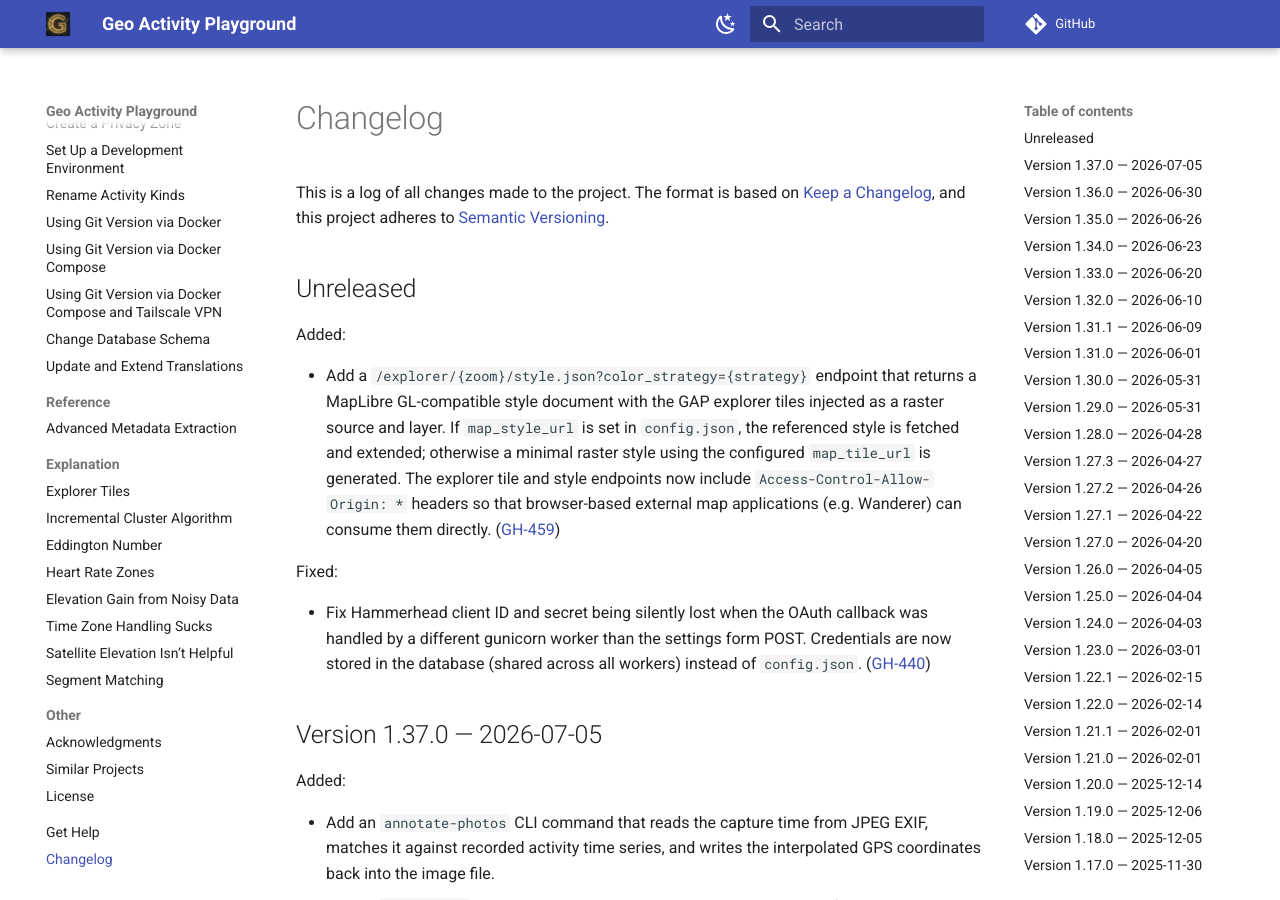
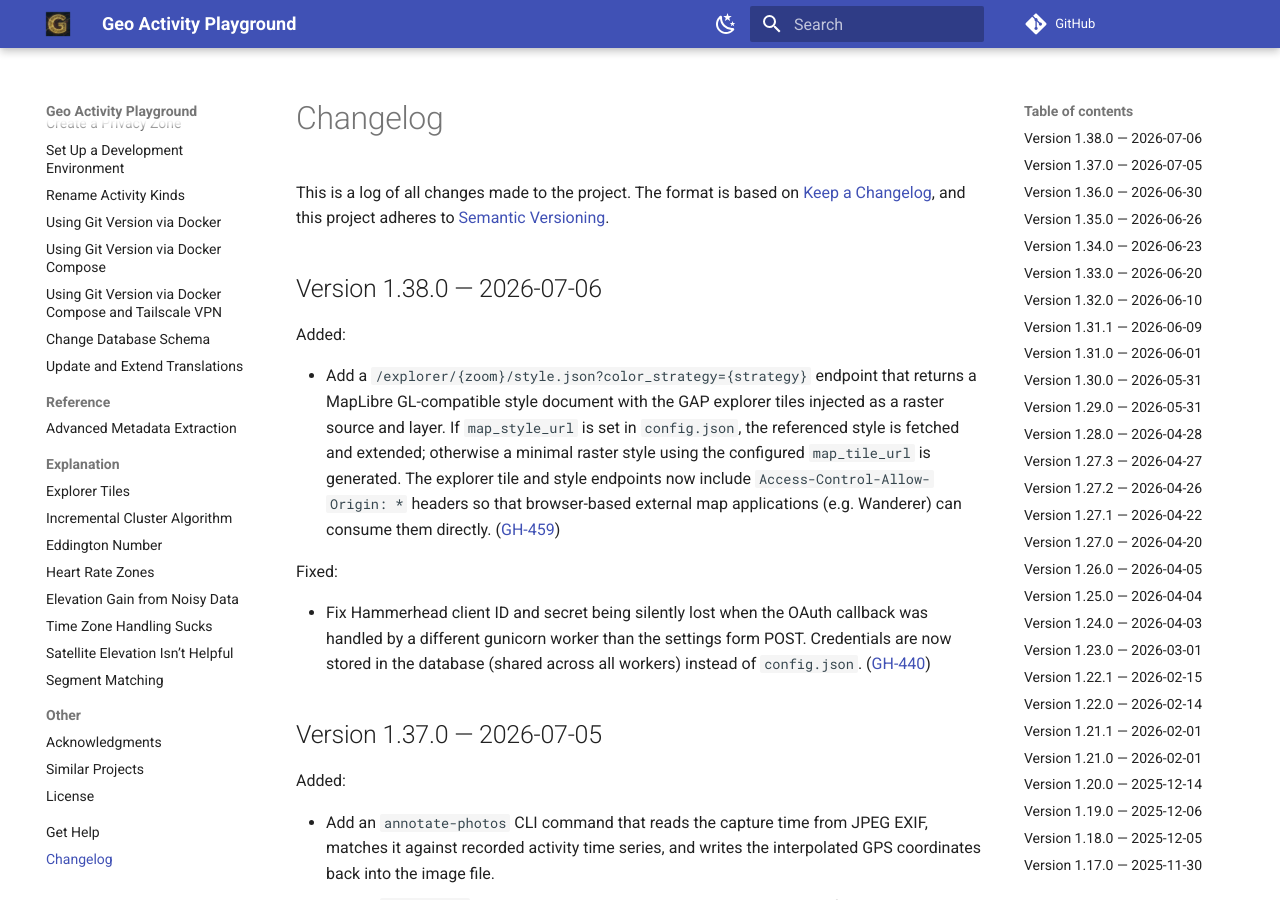
Before and after one commit to martin-ueding/geo-activity-playground, an MkDocs documentation site: the page built from docs/changelog.md, in a window 1280 px wide and 900 px high. Built offline with MkDocs 1.6.1 and Material for MkDocs 9.7.7, drawn with Linux system fonts in a browser that asks for light colours; comment, search, counter and statistics services are not loaded.

Commit message:
chore: bump version to 1.38.0

```diff
--- a/docs/changelog.md
+++ b/docs/changelog.md
@@ -15,7 +15,7 @@ Types of changes
 
 <!-- next version below this line -->
 
-## Unreleased
+## Version 1.38.0 — 2026-07-06
 
 Added:
 
--- a/pyproject.toml
+++ b/pyproject.toml
@@ -1,6 +1,6 @@
 [project]
 name = "geo-activity-playground"
-version = "1.37.0"
+version = "1.38.0"
 description = "Analysis of geo data activities like rides, runs or hikes."
 authors = [{ name = "Martin Ueding", email = "mu@martin-ueding.de" }]
 license = { text = "MIT" }
```
Also changed, not shown: 1 other file.
